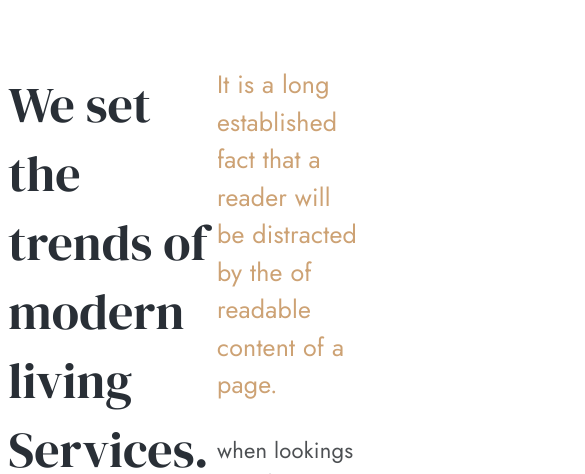
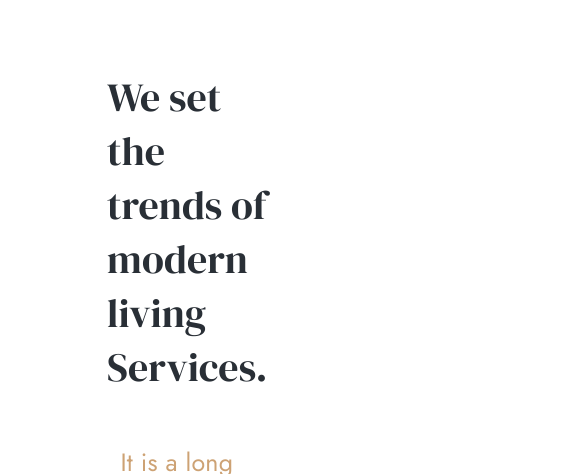
Before and after one commit to IdrisVeli1987/Interno, a React (Vite) app: page /serviceSingle/1 in a window 390 px wide. Shown: the part 445-919 px from the top of the page, 585 px wide, since content can reach past the window. Built offline with nearby package versions, Linux system fonts and the light colour scheme; no server answers.

Commit message:
fix issue and add media query

```diff
--- a/src/Components/ServiceDetails/DesignVideo/index.jsx
+++ b/src/Components/ServiceDetails/DesignVideo/index.jsx
@@ -11,8 +11,8 @@ const DesignVideo = () => {
   return (
     <div className="container">
       <div className="row">
-        <div className={`${styles.videoBox} col-12 `}>
-          <div className={`${styles.video} row col-12`}>
+        <div className={`${styles.videoBox}`}>
+          <div className={`${styles.video}`}>
             <ReactPlayer
               onPause={() => setIsplaying(!isPlaying)}
               url={video}
--- a/src/Components/ServiceDetails/DesignVideo/style.module.css
+++ b/src/Components/ServiceDetails/DesignVideo/style.module.css
@@ -14,13 +14,13 @@ video {
   display: flex;
   align-items: center;
   justify-content: center;
+  object-fit: cover;
   width: 100%;
-  object-fit: cover;
   height: 374px;
   border-radius: 70px;
 }
 
-.video div{
+.video div {
   display: flex;
   align-items: center;
   justify-content: center;
@@ -33,3 +33,16 @@ video {
   top: 50%;
   transform: translate(-50%, -50%);
 }
+
+@media screen and (max-width: 992px) {
+.container{
+  width: 5%;
+}
+
+  .videoBox {
+    display: flex;
+    align-items: center;
+    justify-content: center;
+    width: 100%;
+  }
+}
--- a/src/Components/ServiceDetails/DesignsSection/index.jsx
+++ b/src/Components/ServiceDetails/DesignsSection/index.jsx
@@ -7,11 +7,11 @@ const DesignSection = () => {
   return (
     <div className="container">
       <div className="row">
-        <div className={`${styles.DesignBox} row col-12 col-xl-12 col-lg-6`}>
-          <div className={`${styles.DesignImg} row col-12 col-xl-6`}>
+        <div className={`${styles.DesignBox}`}>
+          <div className={`${styles.DesignImg}`}>
             <img src={img} alt="" />
           </div>
-          <div className={`${styles.DesignText} row col-6 col-xl-6`}>
+          <div className={`${styles.DesignText}`}>
             <div className={`${styles.DesignLove}`}>
               <h3>We love design.That's how we got here.</h3>
               <p>
--- a/src/Components/ServiceDetails/DesignsSection/style.module.css
+++ b/src/Components/ServiceDetails/DesignsSection/style.module.css
@@ -71,3 +71,22 @@ button {
   width: 60%;
   margin-top: 32px;
 }
+
+@media screen and (max-width: 992px) {
+  .DesignBox {
+    display: flex;
+    justify-content: center;
+    width: 90%;
+  }
+
+  .DesignImg {
+    display: flex;
+    align-items: flex-start;
+    width: 80%;
+    margin-top: 50px;
+  }
+
+  .DesignImg img{
+    border-radius: 80px;
+  }
+}
--- a/src/Components/ServiceDetails/index.jsx
+++ b/src/Components/ServiceDetails/index.jsx
@@ -1,23 +1,20 @@
 import React from "react";
 import styles from "./style.module.css";
-import { FaBars } from "react-icons/fa6";
-import { useState } from "react";
 
 const ServiceDetails = () => {
-  const [showMenu, setShowMenu] = useState(false);
-  return (
+    return (
     <div className="container">
       <div className="row">
         <div className={`${styles.Deatils} row col-12 col-xl-12 col-lg-6 g-1`}>
           <div
-            className={`${styles.Trends} d-flex justify-content-center col-12 col-xl-12`}
+            className={`${styles.Trends} col-12 col-xl-12 col-md-8`}
           >
             <h2>
-              We set the trends of <br /> modern living <br /> Services.
+              We set the trends of modern living Services.
             </h2>
           </div>
           <div
-            className={`${styles.TrendsP} row col-12 col-xl-12 col-md-6 order-2`}
+            className={`${styles.TrendsP} row col-12 col-xl-12 col-md-6`}
           >
             <p className={`${styles.FirstP}`}>
               It is a long established fact that a reader will be distracted by
@@ -42,14 +39,6 @@ const ServiceDetails = () => {
           </div>
         </div>
       </div>
-      <div
-        className={`d-block d-md-none ${styles.bars}`}
-        onClick={() => {
-          setShowMenu(!showMenu);
-        }}
-      >
-        <FaBars />
-      </div>
     </div>
   );
 };
--- a/src/Components/ServiceDetails/style.module.css
+++ b/src/Components/ServiceDetails/style.module.css
@@ -16,6 +16,7 @@
   font-family: DM Serif Display;
   font-size: 50px;
   font-weight: 400;
+  width: 70%;
 }
 
 .TrendsP {
@@ -51,3 +52,27 @@
   text-align: start;
   margin-top: 28px;
 }
+
+@media screen and (max-width: 992px) {
+ .Deatils{
+  display: flex;
+  align-items: center;
+  justify-content: center;
+  flex-direction: column;
+  width: 100%;
+ }
+
+ .Trends{
+  display: flex;
+  align-items: center;
+  justify-content: center;
+  width: 100%;
+  margin-bottom: 20px;
+ }
+
+ .Trends h2{
+  width: 45%;
+  font-size: 40px;
+  margin-bottom: 30px;
+ }
+}
```
